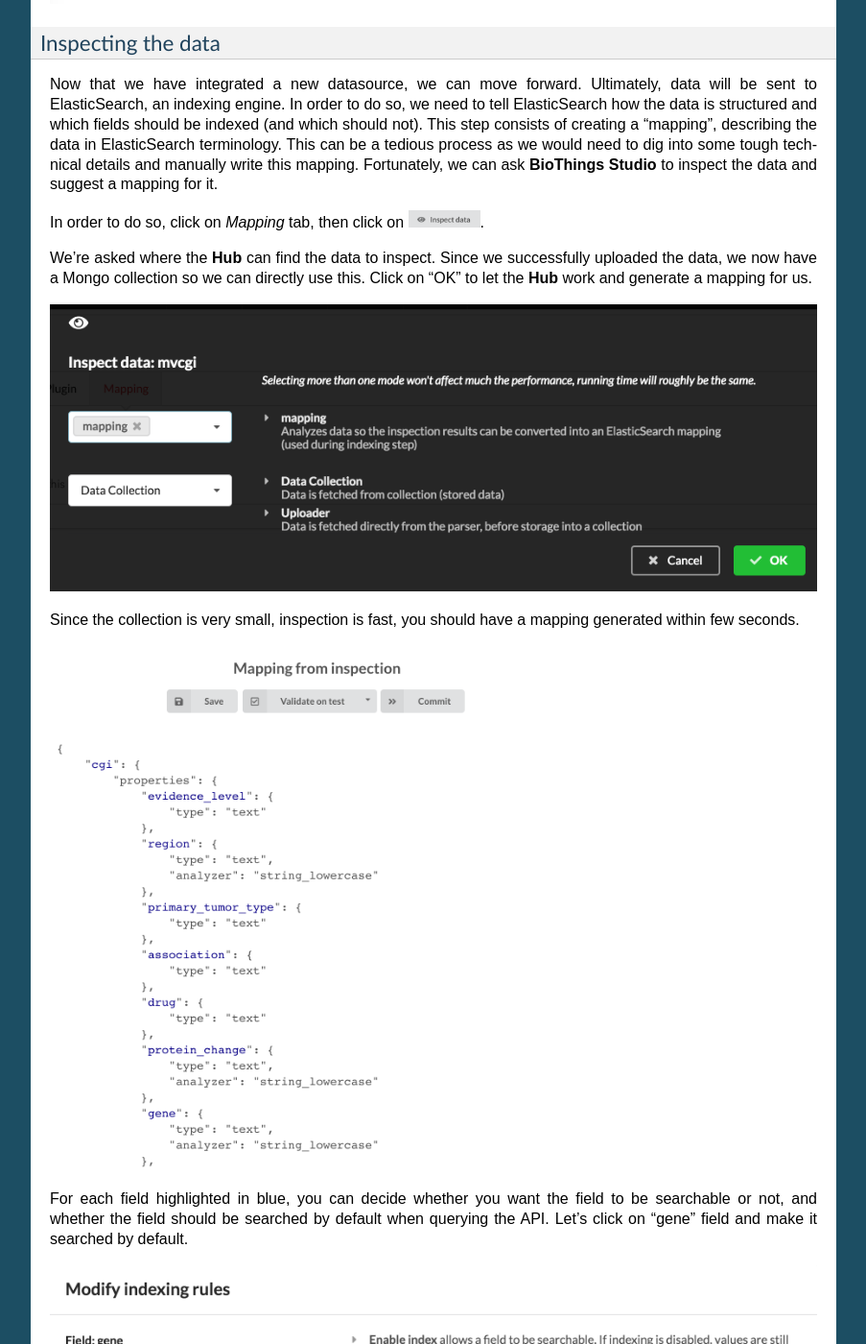
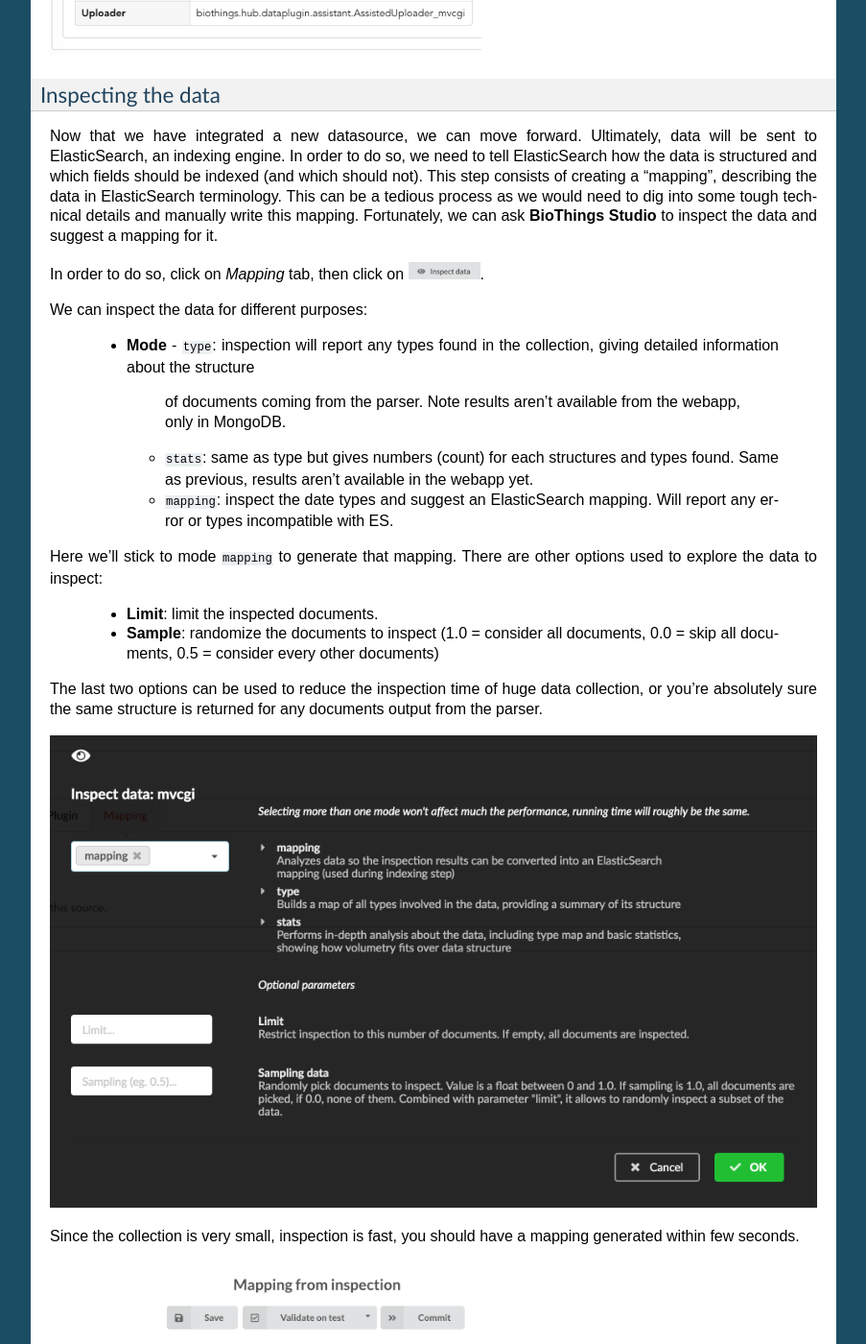
Before and after one commit to biothings/biothings.api, a Sphinx documentation site: the page built from docs/doc/studio_tutorial.rst, in a window 1280 px wide and 1400 px high, scrolled down 6938 px. Shown: the whole window at 96% size, without its empty margins (198-1101 px from the left). Built offline with Sphinx 7.4.7, drawn with Linux system fonts in a browser that asks for light colours; some of the changed text lies outside the part shown.

Commit message:
update studio doc for 0.1f release

```diff
--- a/docs/doc/studio_tutorial.rst
+++ b/docs/doc/studio_tutorial.rst
@@ -94,15 +94,16 @@ having to enter the container:
 
 .. code:: bash
 
-  $ docker run --name studio -p 8080:8080 -p 7022:7022 -p 7080:7080 -p 9200:9200 -p 27017:27017 -p 8000:8000 -p 9000:9000 -d biothings_studio:0.1e
+  $ docker run --name studio -p 8080:8080 -p 7022:7022 -p 7080:7080 -p 9200:9200 -p 27017:27017 -p 8000:8000 -p 9000:9000 -d biothings_studio:0.1f
 
-.. note:: we need to add the release number after the image name: biothings_studio:**0.1e**. Should you use another release (including unstable releases,
+.. note:: we need to add the release number after the image name: biothings_studio:**0.1f**. Should you use another release (including unstable releases,
    tagged as ``master``) you would need to adjust this parameter accordingly.
 
 .. note:: Biothings Studio and the Hub are not designed to be publicly accessible. Those ports should **not** be exposed. When
    accessing the Studio and any of these ports, SSH tunneling can be used to safely access the services from outside.
-   Ex: ``ssh -L 7080:localhost:7080 -L 8080:localhost:8080 user@mydockerserver`` will expose the web application and
-   the REST API ports to your computer, so you can access the webapp using http://localhost:8080 and the API using http://localhost:7080.
+   Ex: ``ssh -L 7080:localhost:7080 -L 8080:localhost:8080 user@mydockerserver`` will expose the web application,
+   the REST API, Hub SSH and Cerebro app ports  to your computer, so you can access the webapp using http://localhost:8080, the API using http://localhost:7080,
+   http://localhost:9000 for Cerebro, and directly type ``ssh -p 7022 biothings@localhost`` to access Hub's internals via the console.
    See https://www.howtogeek.com/168145/how-to-use-ssh-tunneling for more
 
 We can follow the starting sequence using ``docker logs`` command:
@@ -114,6 +115,8 @@ We can follow the starting sequence using ``docker logs`` command:
   tcp        0      0 127.0.0.1:27017         0.0.0.0:*               LISTEN      -
   * Starting Elasticsearch Server
   ...
+  Waiting for cerebro
+  ...
   now run webapp
   not interactive
 
@@ -121,7 +124,7 @@ Please refer `Filesystem overview <studio_guide.html#filesystem-overview>`_ and
 more details about Studio's internals.
 
 By default, the studio will auto-update its source code to the latest available and install all required dependencies. This behavior can be skipped
-by adding ``no-update`` at the end of the command line.
+by adding ``no-update`` at the end of the command line of ``docker run ...``.
 
 We can now access **BioThings Studio** using the dedicated web application (see `webapp overview <studio_guide.html#overview-of-biothings-studio-web-application>`_).
 
@@ -182,8 +185,8 @@ This folder must be located in the plugins directory (by default ``/data/biothin
 reloads itself accordingly to register data plugins. Another way to declare such plugin is to register a github repository,
 containing everything useful for the datasource. This is what we'll do in the following section.
 
-.. note:: whether the plugin comes from a github repository or directly found in the plugins directory doesn't really matter. In the end, the code
-   will be found that same plugins directory, whether it comes from a ``git clone`` command while registeting the github URL or whether it comes
+.. note:: Whether the plugin comes from a github repository or directly found in the plugins directory doesn't really matter. In the end, the code
+   will be found in that same ``plugins`` directory, whether it comes from a ``git clone`` command while registering the github URL or whether it comes
    from folder and files manually created in that location. It's however easier, when developing a plugin, to directly work on local files first
    so we don't have to regurlarly update the plugin code (``git pull``) from the webapp, to fetch the latest code. That said, since the plugin
    is already defined in github in our case, we'll use the github repo registration method.
@@ -313,8 +316,22 @@ In order to do so, click on `Mapping` tab, then click on |inspectlabelicon|.
 .. |inspectlabelicon| image:: ../_static/inspectlabelicon.png
    :width: 75px
 
-We're asked where the **Hub** can find the data to inspect. Since we successfully uploaded the data, we now have a Mongo collection so we can
-directly use this. Click on "OK" to let the **Hub** work and generate a mapping for us.
+We can inspect the data for different purposes:
+
+ * **Mode**
+   - ``type``: inspection will report any types found in the collection, giving detailed information about the structure
+     of documents coming from the parser. Note results aren't available from the webapp, only in MongoDB.
+   - ``stats``: same as type but gives numbers (count) for each structures and types found. Same as previous, results aren't available
+     in the webapp yet.
+   - ``mapping``: inspect the date types and suggest an ElasticSearch mapping. Will report any error or types incompatible with ES.
+
+Here we'll stick to mode ``mapping`` to generate that mapping. There are other options used to explore the data to inspect:
+
+ * **Limit**: limit the inspected documents.
+ * **Sample**: randomize the documents to inspect (1.0 = consider all documents, 0.0 = skip all documents, 0.5 = consider every other documents)
+
+The last two options can be used to reduce the inspection time of huge data collection, or you're absolutely sure the same structure is returned
+for any documents output from the parser.
 
 .. image:: ../_static/inspectmenu.png
    :width: 100%
@@ -327,7 +344,8 @@ Since the collection is very small, inspection is fast, you should have a mappin
 .. _fieldbydefault:
 
 For each field highlighted in blue, you can decide whether you want the field to be searchable or not, and whether the field should be searched
-by default when querying the API. Let's click on "gene" field and make it searched by default.
+by default when querying the API. You can also change the type for that field, or even switch to "advanced mode" and specify your own set of indexing rules.
+Let's click on "gene" field and make it searched by default.
 
 .. image:: ../_static/genefield.png
    :width: 100%
```
Also changed, not shown: other parts of docs/doc/studio_tutorial.rst (+2 -2 lines), docs/doc/studio_guide.rst (+23 -3 lines), docs/_static/buildconfform.png, docs/_static/buildconflist.png, docs/_static/connectioncreate.png (added), docs/_static/connectionlist.png (added), docs/_static/genefield.png, docs/_static/inspectmenu.png, docs/_static/newbuild.png.
